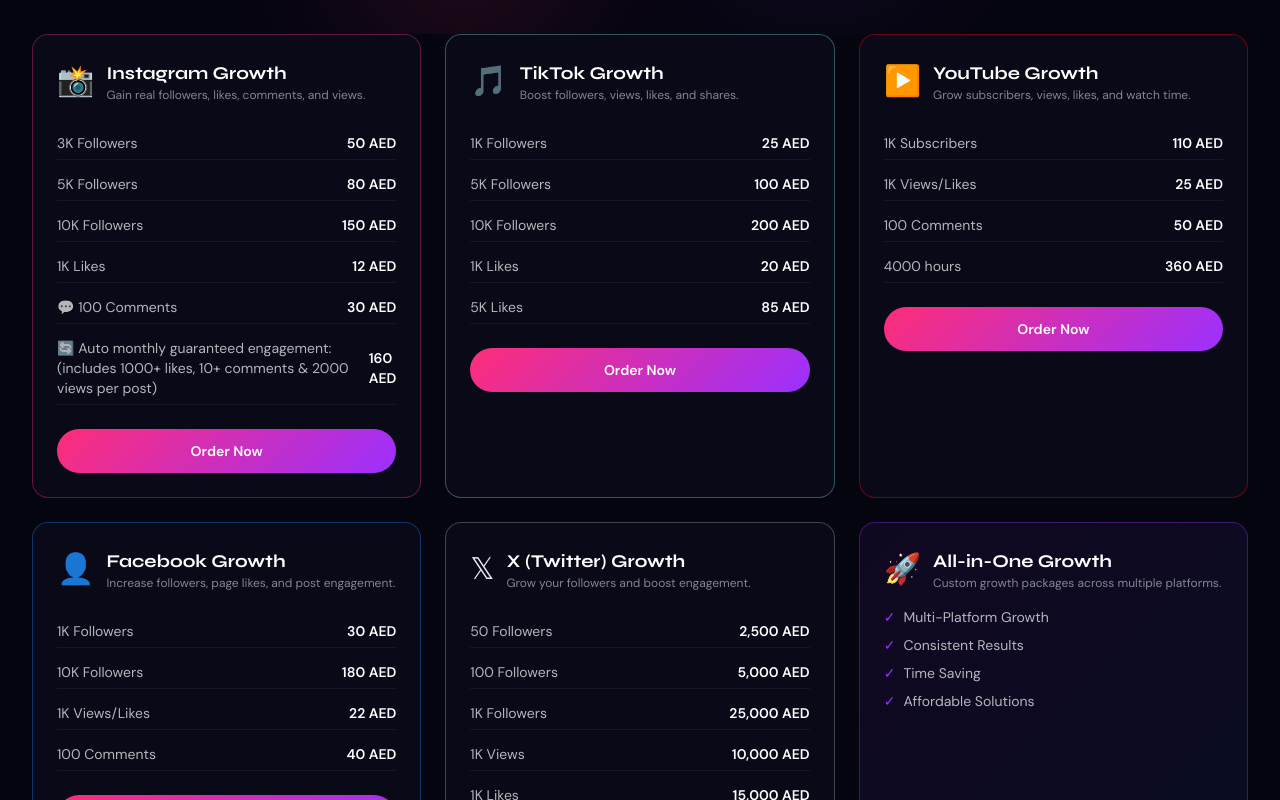
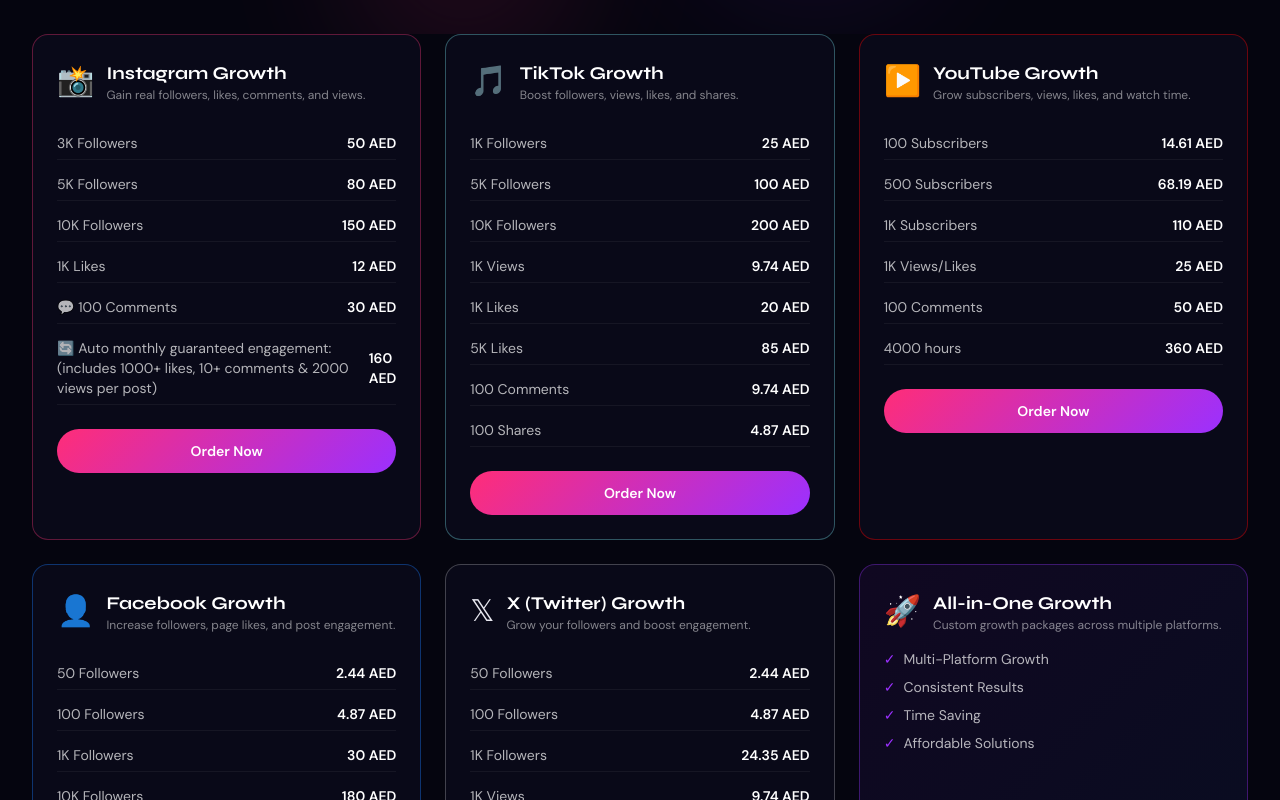
Before and after one commit to asianzuhenry/SocialGrowthSpecialists, a React (Vite) app: page /services in a window 1280 px wide. Shown: the part 480-1280 px from the top of the page. Built offline with nearby package versions, Linux system fonts and the light colour scheme.

Commit message:
update services

```diff
--- a/src/data/services.js
+++ b/src/data/services.js
@@ -29,11 +29,11 @@
       { label: '1K Followers', price: '25' },
       { label: '5K Followers', price: '100' },
       { label: '10K Followers', price: '200' },
-      // { label: '1K Views', price: '10,000' },
+      { label: '1K Views', price: '9.74' },
       { label: '1K Likes', price: '20' },
       { label: '5K Likes', price: '85' },
-      // { label: '100 Comments', price: '10,000' },
-      // { label: '100 Shares', price: '5,000' },
+      { label: '100 Comments', price: '9.74' },
+      { label: '100 Shares', price: '4.87' },
     ],
     icon: '🎵',
   },
@@ -46,8 +46,8 @@
     borderColor: 'rgba(255,0,0,0.4)',
     features: ['Subscribers', 'Video Views', 'Watch Time', 'Likes & Comments'],
     pricing: [
-      // { label: '100 Subscribers', price: '15,000' },
-      // { label: '500 Subscribers', price: '70,000' },
+      { label: '100 Subscribers', price: '14.61' },
+      { label: '500 Subscribers', price: '68.19' },
       { label: '1K Subscribers', price: '110' },
       { label: '1K Views/Likes', price: '25' },
       { label: '100 Comments', price: '50' },
@@ -64,13 +64,13 @@
     borderColor: 'rgba(24,119,242,0.4)',
     features: ['Page Followers', 'Post Likes', 'Comments', 'Shares'],
     pricing: [
-      // { label: '50 Followers', price: '2,500' },
-      // { label: '100 Followers', price: '5,000' },
+      { label: '50 Followers', price: '2.44' },
+      { label: '100 Followers', price: '4.87' },
       { label: '1K Followers', price: '30' },
       { label: '10K Followers', price: '180' },
       { label: '1K Views/Likes', price: '22' },
       { label: '100 Comments', price: '40' },
-      // { label: '100 Shares', price: '5,000' },
+      { label: '100 Shares', price: '4.87' },
     ],
     icon: '👤',
   },
@@ -83,13 +83,13 @@
     borderColor: 'rgba(200,200,200,0.3)',
     features: ['Real Followers', 'Tweet Engagement', 'Retweets', 'Likes'],
     pricing: [
-      { label: '50 Followers', price: '2,500' },
-      { label: '100 Followers', price: '5,000' },
-      { label: '1K Followers', price: '25,000' },
-      { label: '1K Views', price: '10,000' },
-      { label: '1K Likes', price: '15,000' },
-      { label: '100 Comments', price: '10,000' },
-      { label: '100 Shares', price: '5,000' },
+      { label: '50 Followers', price: '2.44' },
+      { label: '100 Followers', price: '4.87' },
+      { label: '1K Followers', price: '24.35' },
+      { label: '1K Views', price: '9.74' },
+      { label: '1K Likes', price: '14.61' },
+      { label: '100 Comments', price: '9.74' },
+      { label: '100 Shares', price: '4.87' },
     ],
     icon: '𝕏',
   },
```
